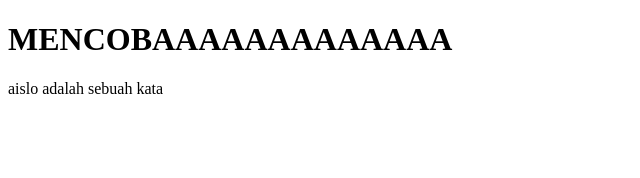
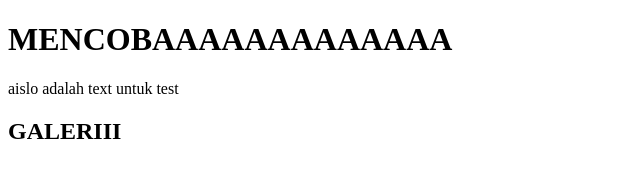
Before and after one commit to Pronazole/repo-1, a plain HTML site: page index.html in a window 1280 px wide. Shown: the whole page, without its empty margins (0-640 px from the left). Drawn offline with Linux system fonts and the light colour scheme.

Commit message:
mengubah lagi1

```diff
--- a/index.html
+++ b/index.html
@@ -5,6 +5,7 @@
 </head>
 <body>
   <h1>MENCOBAAAAAAAAAAAAA</h1>
-  <p>aislo adalah sebuah kata</p>
+  <p>aislo adalah text untuk test</p>
+  <h2>GALERIII</h2>
 </body>
 </html>
```
